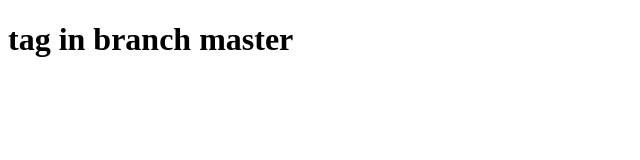
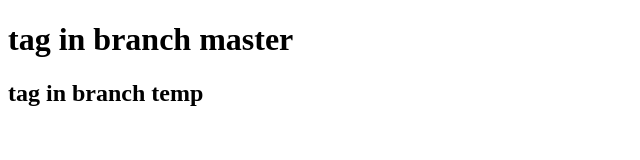
Before and after one commit to mashayekhialireza768-sketch/test2, a plain HTML site: page index.html in a window 1280 px wide. Shown: the whole page, without its empty margins (0-640 px from the left). Drawn offline with Linux system fonts and the light colour scheme.

Commit message:
add h2 in branch temp

```diff
--- a/index.html
+++ b/index.html
@@ -7,5 +7,7 @@
 </head>
 <body>
     <h1>tag in branch master</h1>
+
+    <h2>tag in branch temp</h2>
 </body>
 </html>
```
